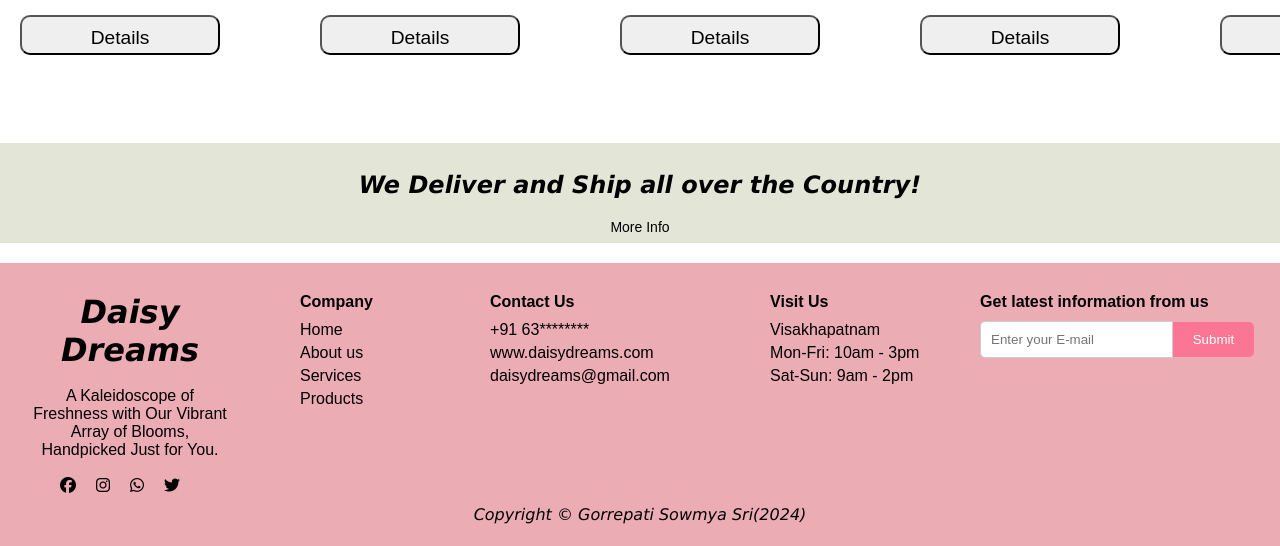
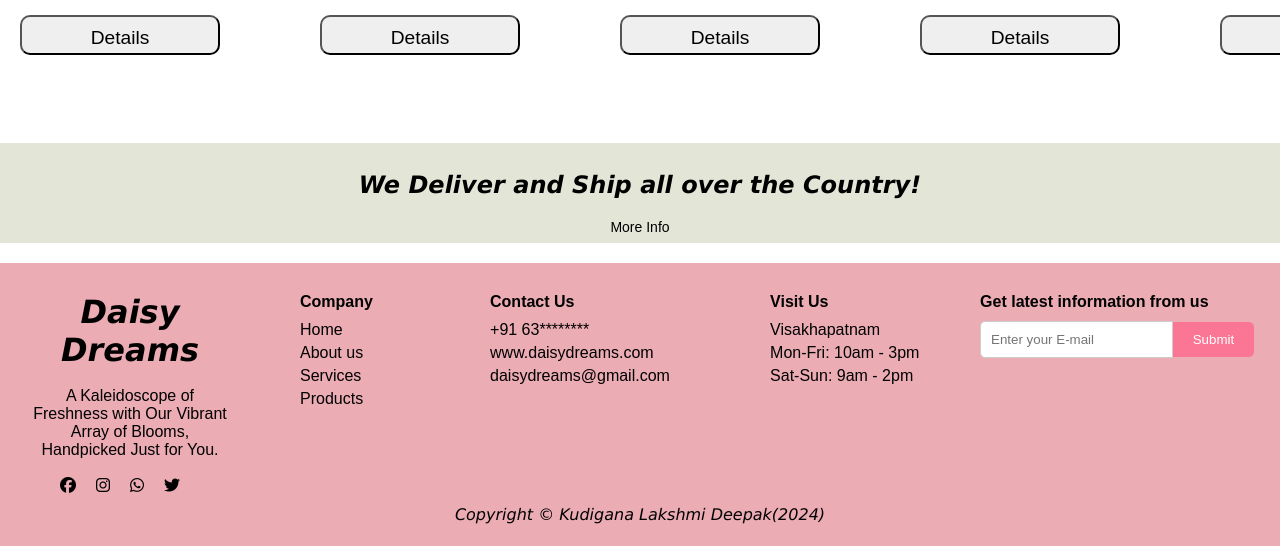
Before and after one commit to KLDeepak30/landingpage, a plain HTML site: page index.html in a window 1280 px wide. Shown: the part 4142-4688 px from the top of the page. Drawn offline with Linux system fonts and the light colour scheme.

Commit message:
Update index.html

```diff
--- a/index.html
+++ b/index.html
@@ -311,7 +311,7 @@
             </div>
         </div>
         <div class="sec6">
-            <p>Copyright &copy Gorrepati Sowmya Sri(2024)</p>
+            <p>Copyright &copy Kudigana Lakshmi Deepak(2024)</p>
         </div>
     </footer>
 
```
